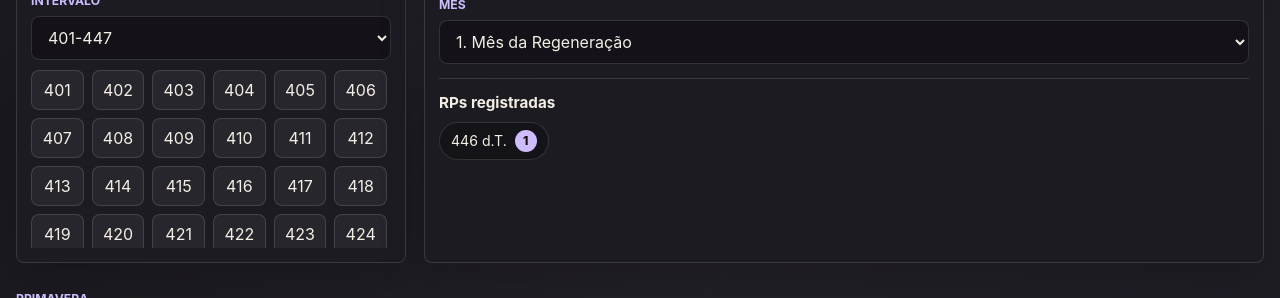
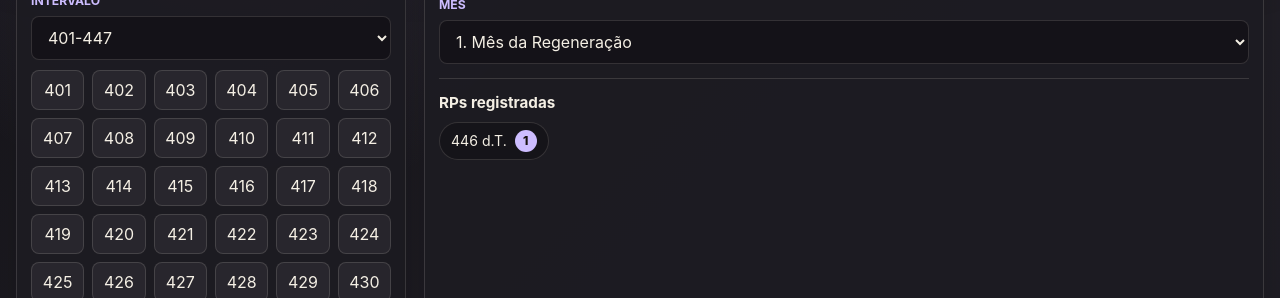
Before and after one commit to milacirne/calendar_app, a React (Vite) app: page / in a window 1280 px wide. Shown: the part 379-677 px from the top of the page. Built offline with nearby package versions, Linux system fonts and the light colour scheme.

Commit message:
frontend improvement

```diff
--- a/src/styles/global.css
+++ b/src/styles/global.css
@@ -252,9 +252,7 @@ a {
   display: grid;
   grid-template-columns: repeat(auto-fill, minmax(52px, 1fr));
   gap: 8px;
-  max-height: 178px;
-  overflow: auto;
-  padding-right: 4px;
+  overflow: visible;
 }
 
 .year-chip,
```
